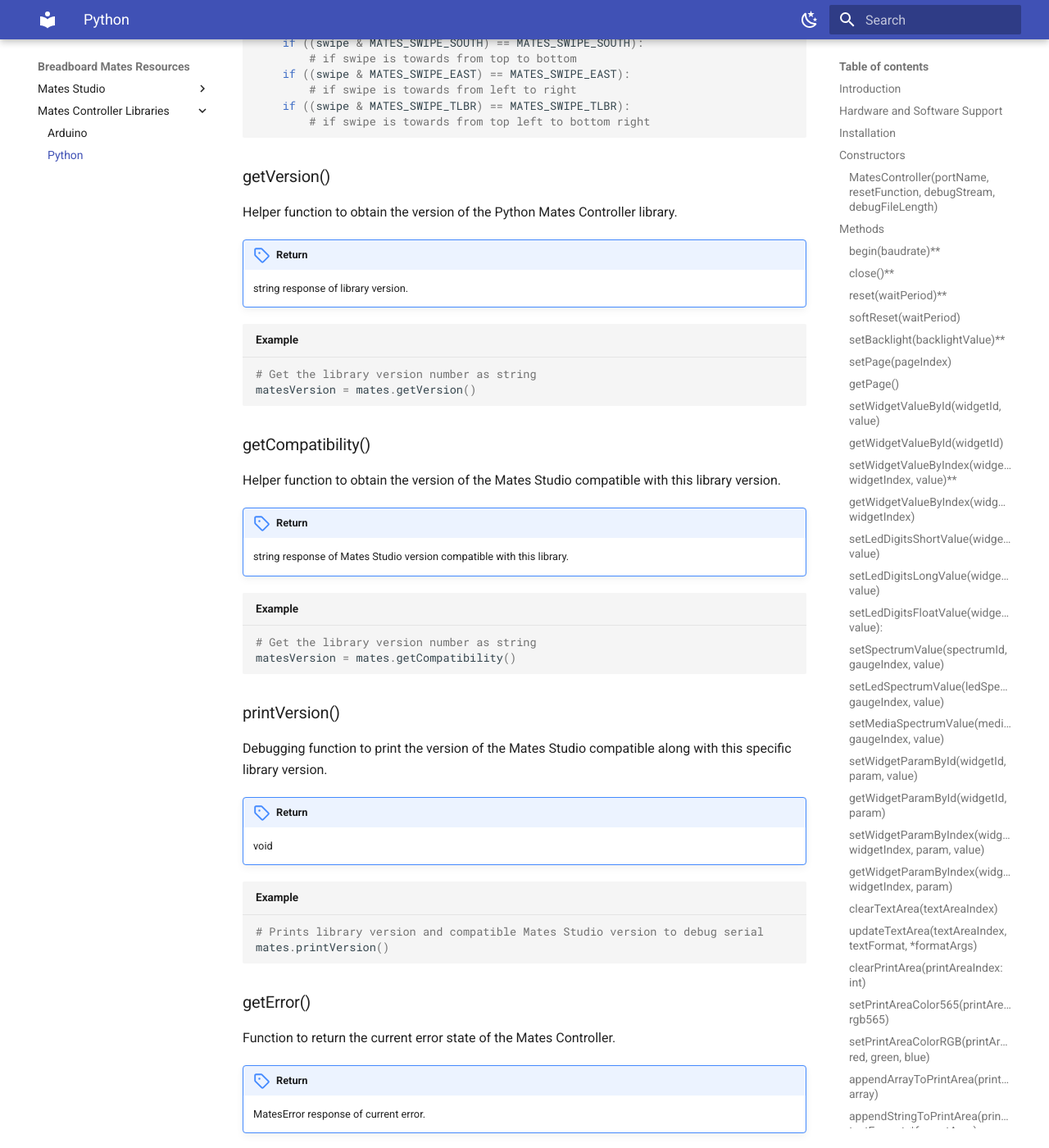
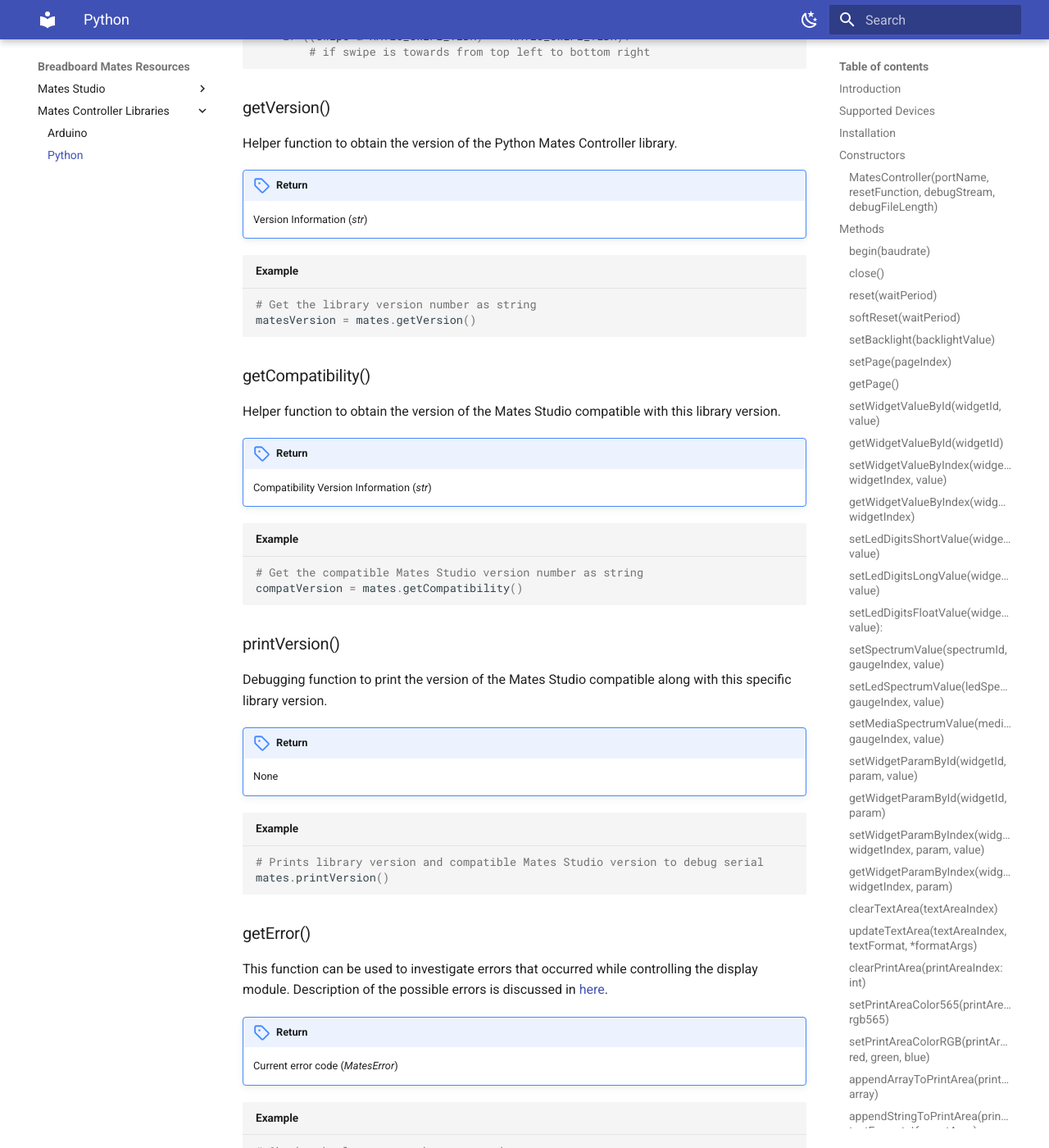
Before and after one commit to iSOLveIT/mkdocs-gen, an MkDocs documentation site: the page built from docs/controller/python-mates-controller.md, in a window 1280 px wide and 1400 px high, scrolled down 20124 px. Shown: the whole window at 82% size. Built offline with MkDocs 1.6.1 and Material for MkDocs 9.7.7, drawn with Linux system fonts in a browser that asks for light colours; some of the changed text lies outside the part shown.

Commit message:
Fixed some return information

````diff
--- a/docs/controller/python-mates-controller.md
+++ b/docs/controller/python-mates-controller.md
@@ -6,7 +6,7 @@
 This library is developed to easily control Breadboard Mates modules using any device that can run Python boards by utilizing the [Mates Controller Command Protocol](../studio/mates-controller-command-protocol.md). This applies to projects developed using [Commander](../studio/mates-studio-commander-environment.md) and [Architect](../studio/mates-studio-architect-environment.md) environments.
 
 
-## Hardware and Software Support
+## Supported Devices
 
 This library is developed for Python3 and designed to be used with any operating system as long as it is supported by the `pyserial` library.
 
@@ -30,12 +30,12 @@
 Constructs all the necessary attributes associated with an instance
 of a Mates Controller Object.
 
-| Parameters                         | Type             | Description                                                            |
-|:----------------------------------:|:----------------:| ---------------------------------------------------------------------- |
-| portName                           | str              | The name of the port to be opened. Example: `/dev/ttyUSB0` for linux   |
-| resetFunction                      | function         | Function used to perform a hard reset                                  |
-| debugStream<br/>(optional)         | io.TextIOWrapper | Text file object to write debugging code to, supply of none will result in no debugging. Ex. `sys.stdout`, `open('log.txt', 'r+')` |
-| debugFileLength<br/>(optional)     | int              | Determines the extent of debug history kept with respect to lines in a file, given a circular log. O indicates full history kept with no circular logging. Users must be careful here to manage storage space effectively |
+| Parameters                     | Type             | Description                                                            |
+|:------------------------------:|:----------------:| ---------------------------------------------------------------------- |
+| portName                       | str              | The name of the port to be opened. Example: `/dev/ttyUSB0` for linux   |
+| resetFunction                  | function         | Function used to perform a hard reset                                  |
+| debugStream<br/>(optional)     | io.TextIOWrapper | Text file object to write debugging code to, supply of none will result in no debugging. Ex. `sys.stdout`, `open('log.txt', 'r+')` |
+| debugFileLength<br/>(optional) | int              | Determines the extent of debug history kept with respect to lines in a file, given a circular log. O indicates full history kept with no circular logging. Users must be careful here to manage storage space effectively |
 
 ```python title="Example No. 1"
 # Creates a new instance named 'mates' which utilizes:
@@ -45,7 +45,6 @@
 ```
 
 ```python title="Example No. 2"
-
 def resetModule():
     # perform reset of 100ms pulse to the RST pin
     # set reset pulse
@@ -66,19 +65,17 @@
 
 ## Methods
 
-### begin(baudrate)**
+### begin(baudrate)
 
 Begins the serial connection if portname not supplied in constructor.
 
-**Args**:
-
-baudrate: int
-
-- the baudrate of the serial port (default: 9600)
+| Parameters | Type | Description                                     |
+|:----------:|:----:| ----------------------------------------------- |
+| baudrate   | str  | the baudrate of the serial port (default: 9600) |
 
 !!!hint "Return"
 
-    void
+    None
 
 ```python title="Example"
 # Initializes display serial port 9600 baud
@@ -86,24 +83,20 @@
 mates.begin(9600)
 ```
 
-### close()**
+### close()
 
 Closes opened serial port.
 
-**Args**:
-
-void
-
 !!!hint "Return"
 
-    id.
+    id
 
 ```python title="Example"
 # Closes serial port
 mates.close()
 ```
 
-### reset(waitPeriod)**
+### reset(waitPeriod)
 
 Uses hardware driven signal to hard reset companion device.
 
@@ -115,7 +108,7 @@
 
 !!!hint "Return"
 
-    boolean response of reset.
+    success or failure (_boolean_)
 
 ```python title="Example"
 # Reset the display and wait for
@@ -135,7 +128,7 @@
 
 !!!hint "Return"
 
-    boolean response of reset
+    success or failure (_boolean_)
 
 ```python title="Example"
 # Reset the display and wait for
@@ -144,7 +137,7 @@
 mates.softReset(4000)   # a period of 4 seconds
 ```
 
-### setBacklight(backlightValue)**
+### setBacklight(backlightValue)
 
 Sets the intensity of the backlight of connected device.
 
@@ -155,7 +148,7 @@
 
 !!!hint "Return"
 
-    boolean response indicating command success or failure.
+    success or failure (_boolean_)
 
 ```python title="Example"
 # set backlight value of 15 (max)
@@ -173,7 +166,7 @@
 
 !!!hint "Return"
 
-    boolean response indicating command success or failure.
+    success or failure (_boolean_)
 
 ```python title="Example"
 mates.setPage(1) # Navigate to Page1
@@ -186,7 +179,7 @@
 
 !!!hint "Return"
 
-    integer corresponding to current page index.
+    Active page index (_int_)
 
 ```python title="Example"
 activePage = mates.getPage() # Query active page
@@ -251,7 +244,7 @@
 
 !!!hint "Return"
 
-    boolean response indicating command success or failure.
+    success or failure (_boolean_)
 
 ```python title="Example"
     mates.setWidgetValue(MATES_MEDIA_GAUGE_B, 0, 50) # Set value of MediaGaugeB0 to 50
@@ -306,7 +299,7 @@
 
 !!!hint "Return"
 
-    boolean response indicating command success or failure.
+    success or failure (_boolean_)
 
 ```python title="Example"
 mates.setLedDigitsShortValue(2, 50) # Set value of LedDigits2 to 50
@@ -333,7 +326,7 @@
 
 !!!hint "Return"
 
-    boolean response indicating command success or failure.
+    success or failure (_boolean_)
 
 ```python title="Example"
 mates.setLedDigitsLongValue(2, 50) # Set value of LedDigits2 to 50
@@ -359,7 +352,7 @@
 
 !!!hint "Return"
 
-    boolean response indicating command success or failure.
+    success or failure (_boolean_)
 
 ```python title="Example"
 mates.setLedDigitsFloatValue(2, 9.989) # Set value of LedDigits2 to 9.989
@@ -390,7 +383,7 @@
 
 !!!hint "Return"
 
-    boolean response indicating command success or failure.
+    success or failure (_boolean_)
 
 ```python title="Example"
 mates.setSpectrumValue(MatesLedSpectrum5, 2, 64)
@@ -416,7 +409,7 @@
 
 !!!hint "Return"
 
-    boolean response indicating command success or failure.
+    success or failure (_boolean_)
 
 ```python title="Example"
 mates.setLedSpectrumValue(5, 2, 64)
@@ -443,7 +436,7 @@
 
 !!!hint "Return"
 
-    boolean response indicating command success or failure.
+    success or failure (_boolean_)
 
 ```python title="Example"
 mates.setMediaSpectrumValue(4, 3, 48)
@@ -470,7 +463,7 @@
 
 !!!hint "Return"
 
-    boolean response indicating command success or failure.
+    success or failure (_boolean_)
 
 ```python title="Example"
 # Set GaugeA3's Background color to BLACK
@@ -494,7 +487,7 @@
 
 !!!hint "Return"
 
-    integer response indicating target parameter value.
+    The current **param** value of the widget specified by **widgetId** (_int_)
 
 ```python title="Example"
 # Query the background color of GaugeA3
@@ -526,7 +519,7 @@
 
 !!!hint "Return"
 
-    boolean response indicating command success or failure.
+    success or failure (_boolean_)
 
 ```python title="Example"
 # Set GaugeA3's Background color to BLACK
@@ -554,7 +547,7 @@
 
 !!!hint "Return"
 
-    integer response indicating target parameter value.
+    The current **param** value of the widget specified by **widgetType** and **widgetIndex** (_int_)
 
 ```python title="Example"
 # Query the background color of GaugeA3
@@ -574,7 +567,7 @@
 
 !!!hint "Return"
 
-    boolean response indicating command success or failure.
+    success or failure (_boolean_)
 
 ```python title="Example"
 mates.clearTextArea(6) # Clear TextArea6
@@ -601,7 +594,7 @@
 
 !!!hint "Return"
 
-    boolean response indicating command success or failure.
+    success or failure (_boolean_)
 
 ```python title="Example No. 1"
 mates.updateTextArea(2, "Mates") # Update TextArea2 to "Mates"
@@ -625,7 +618,7 @@
 
 !!!hint "Return"
 
-    boolean response indicating command success or failure.
+    success or failure (_boolean_)
 
 ```python title="Example"
 mates.clearPrintArea(5) # Clear PrintArea5
@@ -676,7 +669,7 @@
 
 !!!hint "Return"
 
-    boolean response indicating command success or failure.
+    success or failure (_boolean_)
 
 ```python title="Example"
 mates.setPrintAreaColor(7, 0, 255, 0) # Set print color of PrintArea7 to GREEN
@@ -700,7 +693,7 @@
 
 !!!hint "Return"
 
-    boolean response indicating command success or failure.
+    success or failure (_boolean_)
 
 ```python title="Example"
 arr = [0xAB, 0xCD, 0xEF]
@@ -731,7 +724,7 @@
 
 !!!hint "Return"
 
-    boolean response indicating command success or failure.
+    success or failure (_boolean_)
 
 ```python title="Example No. 1"
 mates.appendStringToPrintArea(8, "Mates") # Append "Mates" to PrintArea8
@@ -760,7 +753,7 @@
 
 !!!hint "Return"
 
-    boolean response indicating command success or failure.
+    success or failure (_boolean_)
 
 ```python title="Example"
 data = {0xF8, 0x7F, 0x1F}
@@ -789,7 +782,7 @@
 
 !!!hint "Return"
 
-    boolean response indicating command success or failure.
+    success or failure (_boolean_)
 
 ```python title="Example No. 1"
 mates.updateDotMatrix(8, "Mates") # Update DotMatrix0 to "Mates"
@@ -835,6 +828,7 @@
     # add more possible cases here...
 ```
 
+
 ### getSwipeEventCount()
 
 Gets the number of events recorded from swipe gestures.
@@ -879,7 +873,7 @@
 
 !!!hint "Return"
 
-    string response of library version.
+    Version Information (_str_)
 
 ```python title="Example"
 # Get the library version number as string
@@ -894,11 +888,11 @@
 
 !!!hint "Return"
 
-    string response of Mates Studio version compatible with this library.
+    Compatibility Version Information (_str_)
 
 ```python title="Example"
-# Get the library version number as string
-matesVersion = mates.getCompatibility()
+# Get the compatible Mates Studio version number as string
+compatVersion = mates.getCompatibility()
 ```
 
 
@@ -909,7 +903,7 @@
 
 !!!hint "Return"
 
-    void
+    None
 
 ```python title="Example"
 # Prints library version and compatible Mates Studio version to debug serial
@@ -919,12 +913,11 @@
 
 ### getError()
 
-Function to return the current error state of the Mates Controller.
-
+This function can be used to investigate errors that occurred while controlling the display module. Description of the possible errors is discussed in [here](keywords/errors.md).
 
 !!!hint "Return"
 
-    MatesError response of current error.
+    Current error code (_MatesError_)
 
 ```python title="Example"
 # Checks the last error that occurred
````
Also changed, not shown: other parts of docs/controller/python-mates-controller.md (+6 -6 lines), docs/controller/arduino-mates-controller.md (+12 -8 lines).
